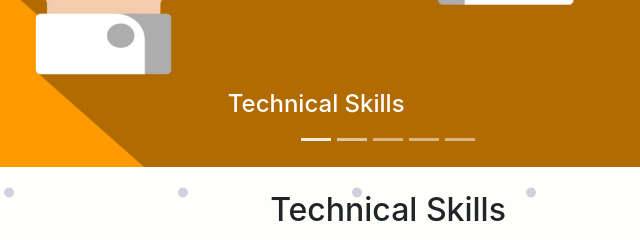
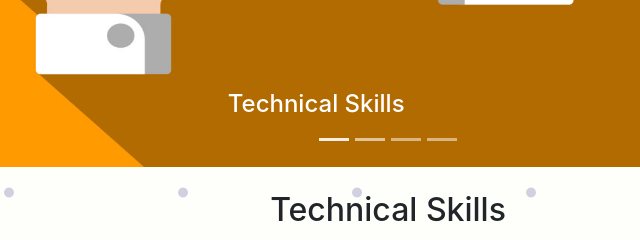
Before and after one commit to MichaelV415/Personal-Page, a plain HTML site: page index.html in a window 1280 px wide. Shown: the part 880-1120 px from the top of the page, 252-892 px from the left. Drawn offline with nearby package versions, Linux system fonts and the light colour scheme.

Commit message:
Update HTML index.
Removed extra indicator from carousel.

```diff
--- a/index.html
+++ b/index.html
@@ -50,7 +50,6 @@
             data-slide-to="0"
             class="active"
           ></li>
-          <li data-target="#carouselExampleCaptions" data-slide-to="0"></li>
           <li data-target="#carouselExampleCaptions" data-slide-to="1"></li>
           <li data-target="#carouselExampleCaptions" data-slide-to="2"></li>
           <li data-target="#carouselExampleCaptions" data-slide-to="3"></li>
```
